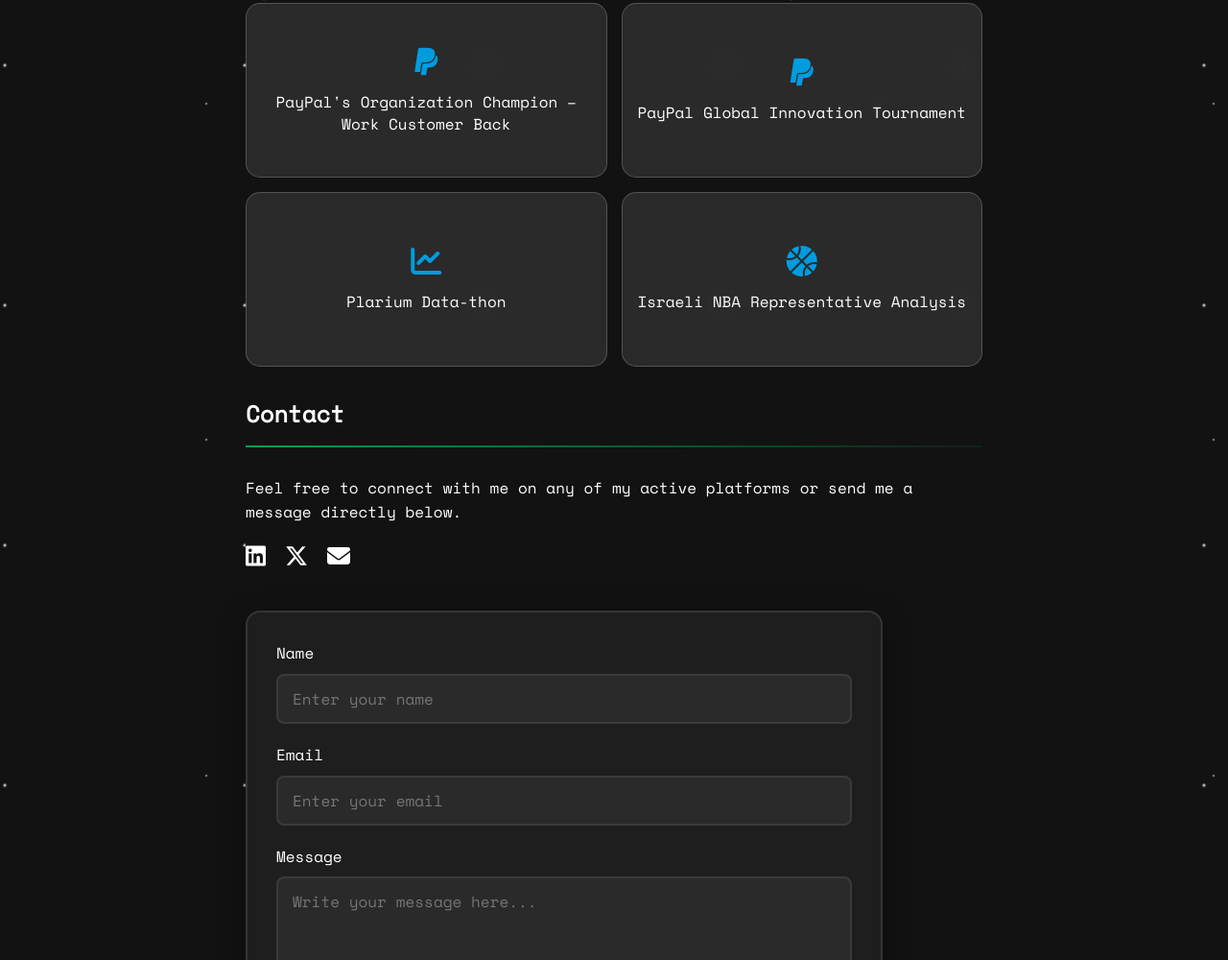
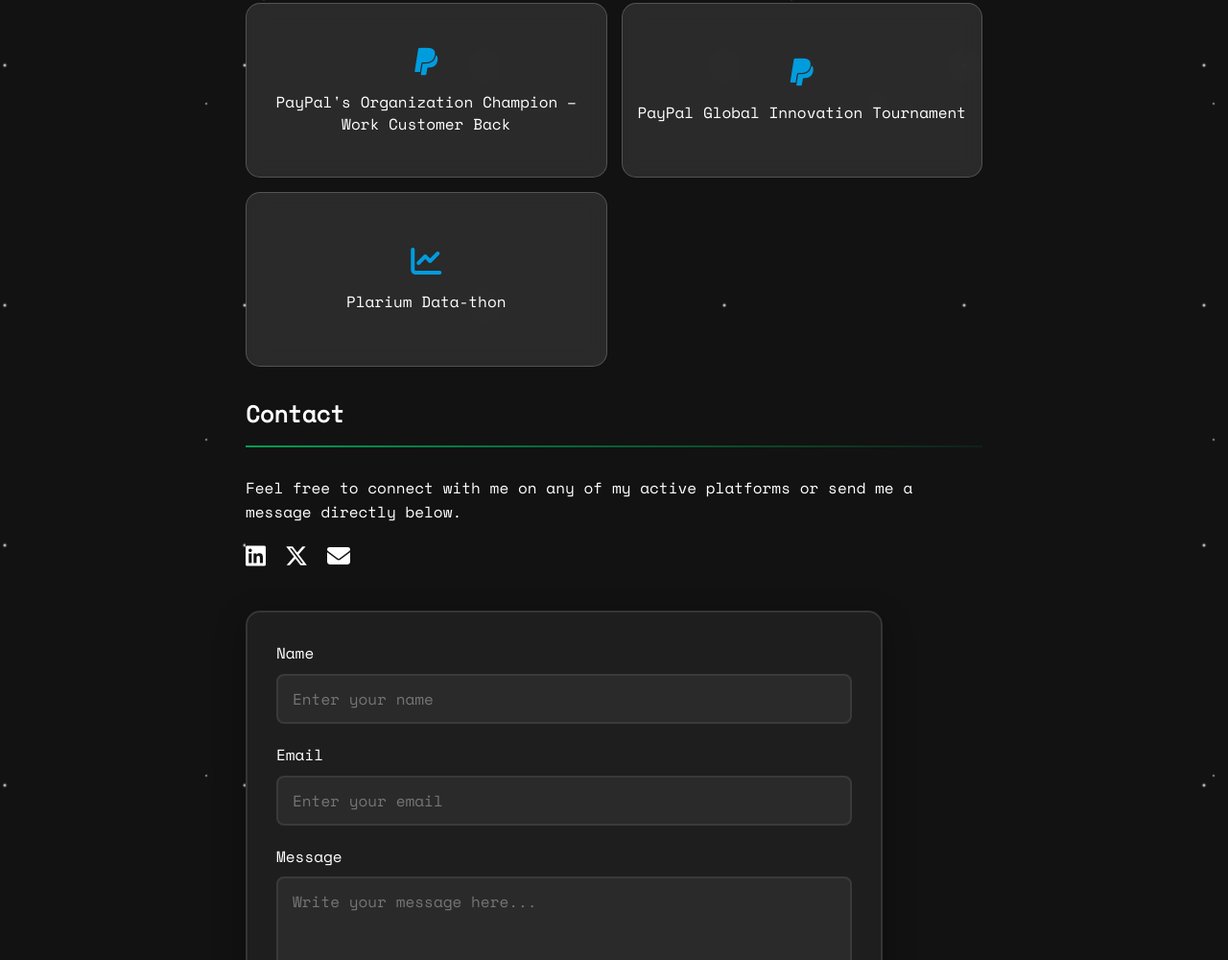
Before and after one commit to amitayauerbach/my-web, a website with bundled scripts: page index.html in a window 1280 px wide. Shown: the part 827-1827 px from the top of the page at 96% size. Built offline with nearby package versions, Linux system fonts and the light colour scheme; files whose address does not match are found by name.

Commit message:
deploy: e9ae6630f8a49785fc1119e0f193394ccb4cebe3

```diff
--- a/index.html
+++ b/index.html
@@ -118,10 +118,10 @@
           <i class="fas fa-chart-line"></i>
           <span>Plarium Data-thon</span>
         </a>
-        <a href="https://www.example.com/fraud" target="_blank" class="highlight-box">
+        <!-- <a href="https://www.example.com/fraud" target="_blank" class="highlight-box">
           <i class="fas fa-basketball-ball"></i>
           <span>Israeli NBA Representative Analysis</span>
-        </a>
+        </a> -->
       </div>
     </section>
 
```
